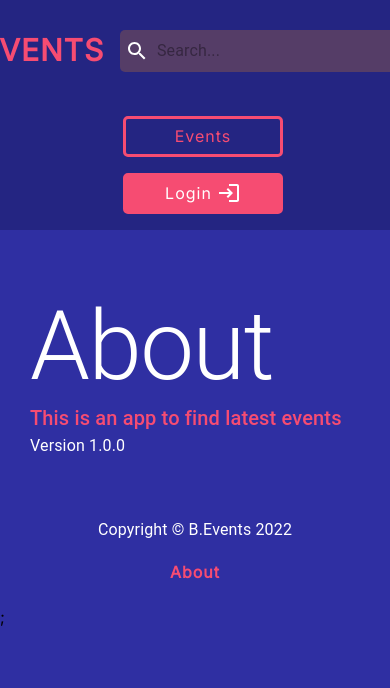
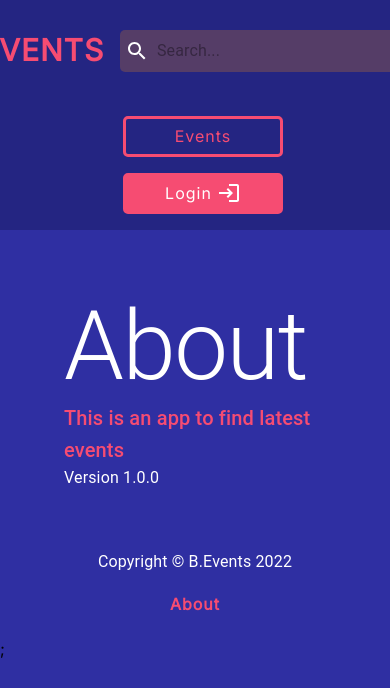
Before and after one commit to CemTunna/eventsApp, a Next.js app in the folder frontend/: page /about in a window 390 px wide. Shown: the top 688 px of the page. Built offline with nearby package versions, Linux system fonts and the light colour scheme; no server answers.

Commit message:
last version

```diff
--- a/frontend/pages/index.tsx
+++ b/frontend/pages/index.tsx
@@ -8,6 +8,7 @@ import ArrowForwardIosIcon from '@mui/icons-material/ArrowForwardIos';
 import EventsLink from 'Components/EventsLink';
 import classNames from 'classnames';
 import styles from 'Styles/Link.module.css';
+import styles2 from 'Styles/Events.module.css';
 import { Grid } from '@mui/material';
 interface HomeProps {
   events: Event[];
@@ -17,7 +18,10 @@ const Home: NextPage<HomeProps> = ({ events }) => {
     <Layout>
       <Title>Upcoming Events</Title>
       {events.length === 0 && <Title>No events to show</Title>}
-      <Grid style={{ display: 'flex', flexWrap: 'wrap' }}>
+      <Grid
+        style={{ display: 'flex', flexWrap: 'wrap' }}
+        className={styles2.container}
+      >
         {events.map((event: Event) => (
           <EventItem key={event.id} event={event} />
         ))}
--- a/frontend/styles/EventItem.module.css
+++ b/frontend/styles/EventItem.module.css
@@ -6,7 +6,7 @@
   padding: 1rem 2rem;
   box-shadow: rgba(0, 0, 0, 0.35) 0px 5px 15px;
   transition: all 0.2s ease-out;
-  width: 20rem;
+  /* width: 20rem; */
   background-color: #242582;
 }
 .event:hover {
--- a/frontend/styles/Events.module.css
+++ b/frontend/styles/Events.module.css
@@ -2,3 +2,8 @@
   display: flex;
   flex-wrap: wrap;
 }
+@media (max-width: 930px) {
+  .container {
+    justify-content: center;
+  }
+}
--- a/frontend/styles/Layout.module.css
+++ b/frontend/styles/Layout.module.css
@@ -5,6 +5,6 @@
 
 .container {
   margin: 60px auto;
-  max-width: 1200px;
-  padding: 0 30px;
+  max-width: 1400px;
+  padding: 0 4rem;
 }
```
